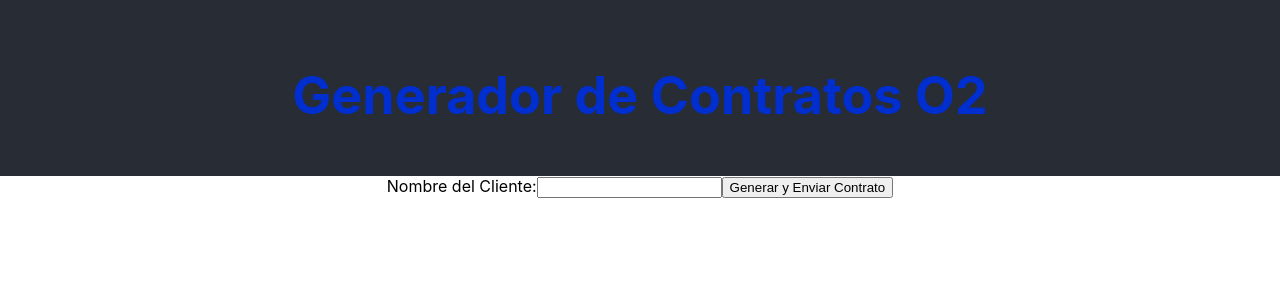
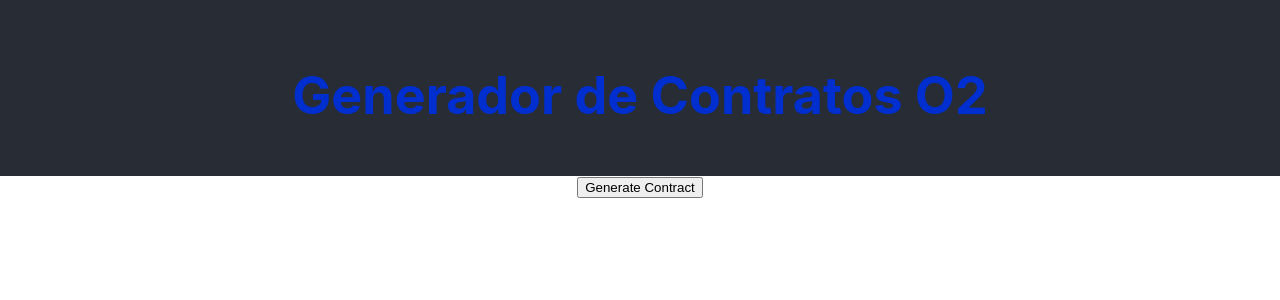
Before and after one commit to trefna/contrato-o2, a React (Create React App) app in the folder client/admin-frontend/: page / in a window 1280 px wide. Shown: the top 300 px of the page. Built offline with nearby package versions, Linux system fonts and the light colour scheme; no server answers.

Commit message:
Update AdminForm.js

```diff
--- a/client/admin-frontend/src/AdminForm.js
+++ b/client/admin-frontend/src/AdminForm.js
@@ -1,8 +1,10 @@
 import React, { useState } from 'react';
+import './AdminForm.css';
 
 function AdminForm() {
-  const [contractData, setContractData] = useState({
-    nombreCliente: '',
+  const [formData, setFormData] = useState({
+    nombre: '',
+    descripcion: '',
     fechaContratacion: '',
     modalidadProducto: '',
     cuotaMensual: '',
@@ -10,6 +12,7 @@
     tipoNumeroMovil: '',
     tipoNumeroFijo: '',
     permanencia: '',
+    nombreCliente: '',
     documentoIdentificativo: '',
     nacionalidad: '',
     telefonoEmail: '',
@@ -17,55 +20,45 @@
     titularCuenta: '',
     numeroPortabilidad: '',
     operadorDonante: '',
-    fechaPortabilidad: ''
+    fechaPortabilidad: '',
   });
+
+  const apiUrl = process.env.REACT_APP_API_URL;
+
+  const handleSubmit = async (e) => {
+    e.preventDefault();
+    try {
+      const response = await fetch(`${apiUrl}/api/contracts/generate`, {
+        method: 'POST',
+        headers: {
+          'Content-Type': 'application/json',
+        },
+        body: JSON.stringify(formData),
+      });
+      const data = await response.json();
+      if (data.success) {
+        alert('Contract generated successfully!');
+      } else {
+        alert('Failed to generate contract.');
+      }
+    } catch (error) {
+      console.error('Error generating contract:', error);
+      alert('Error generating contract.');
+    }
+  };
 
   const handleChange = (e) => {
     const { name, value } = e.target;
-    setContractData({
-      ...contractData,
-      [name]: value
+    setFormData({
+      ...formData,
+      [name]: value,
     });
-  };
-
-  const handleSubmit = async (e) => {
-    e.preventDefault();
-
-    try {
-      const response = await fetch(`${process.env.REACT_APP_API_URL}/api/contracts/generate`, {
-        method: 'POST',
-        headers: {
-          'Content-Type': 'application/json'
-        },
-        body: JSON.stringify(contractData)
-      });
-
-      if (!response.ok) {
-        throw new Error('Network response was not ok');
-      }
-
-      const data = await response.json();
-      console.log('Contract generated:', data);
-      // Handle success (e.g., show a success message or redirect)
-    } catch (error) {
-      console.error('Failed to generate contract:', error);
-      // Handle error (e.g., show an error message)
-    }
   };
 
   return (
     <form onSubmit={handleSubmit}>
-      <label>
-        Nombre del Cliente:
-        <input
-          type="text"
-          name="nombreCliente"
-          value={contractData.nombreCliente}
-          onChange={handleChange}
-        />
-      </label>
-      {/* Add other form fields similarly */}
-      <button type="submit">Generar y Enviar Contrato</button>
+      {/* Renderiza los campos de formulario aquí y asocia onChange={handleChange} */}
+      <button type="submit">Generate Contract</button>
     </form>
   );
 }
```
